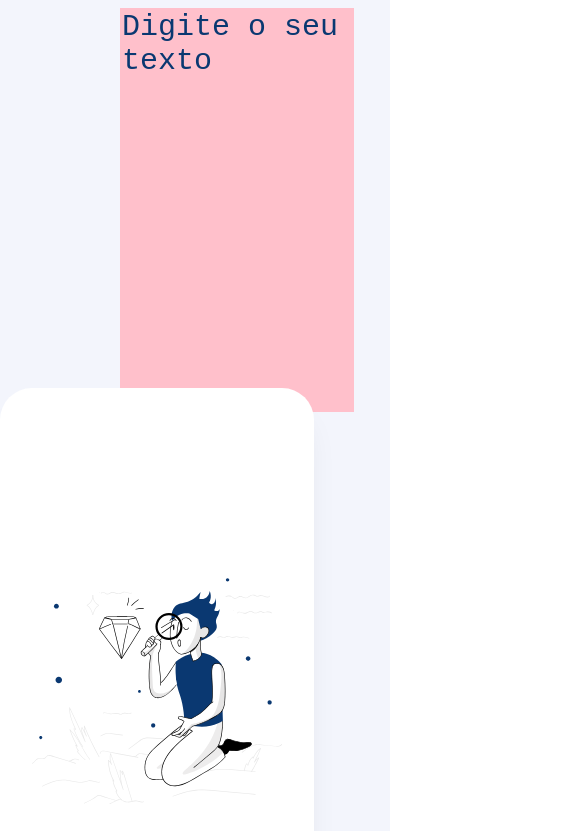
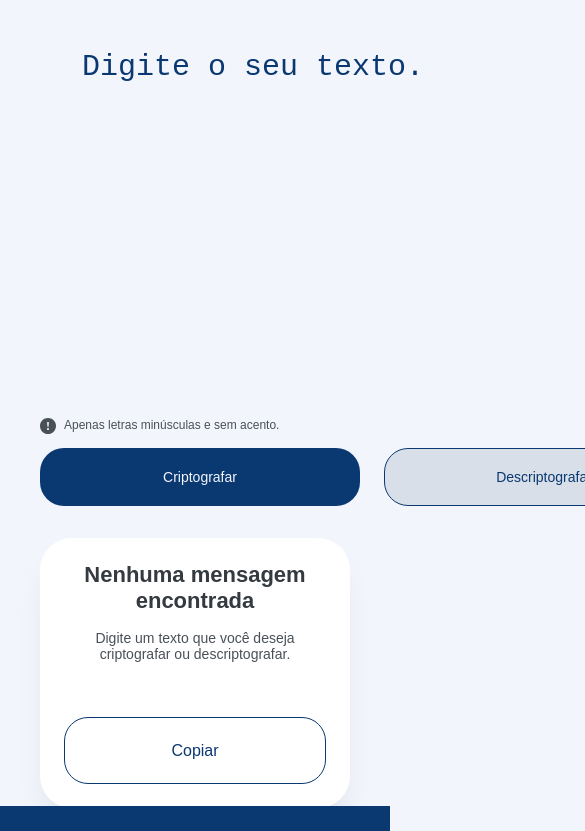
Before and after one commit to Isabelandreoli/desafio-decodificador, a plain HTML site: page index.html in a window 390 px wide. Shown: the part 84-915 px from the top of the page, 585 px wide, since content can reach past the window. Drawn offline with Linux system fonts and the light colour scheme.

Commit message:
add responsivo e detalhes no código

```diff
--- a/css/conteudo.css
+++ b/css/conteudo.css
@@ -1,16 +1,15 @@
 .box-container {
-  max-width: 1600px;
   display: flex;
-  flex-wrap: wrap;
   background-color: #f3f5fc;
-  /* max-width: 100%; */
+  max-width: 100%;
   gap: 40px;
 }
 
 .box-entrada {
+  display: block;
   background-color: #f3f5fc;
   padding: 0 40px 0 120px;
-  width: 950px;
+  width: 100%;
   height: 400px;
 }
 
@@ -21,7 +20,7 @@
   color: #0a3871;
   font-size: 30px;
   border: none;
-  background-color: pink;
+  background-color: #f3f5fc;
 }
 
 #texto::placeholder {
@@ -35,7 +34,7 @@
   text-align: center;
   background-color: #fff;
   border-radius: 32px;
-  padding: 190px 32px;
+  padding: 105px 32px;
   box-shadow: 0px 24px 32px -8px rgba(0, 0, 0, 0.08);
 }
 
@@ -51,13 +50,24 @@
   color: #495057;
 }
 
+.copiar {
+  margin-top: 55px;
+  font-size: 16px;
+  color: #0a3871;
+  background-color: #fff;
+  width: 100%;
+  height: 67px;
+  border-radius: 24px;
+  border: 1px solid #0a3871;
+}
+
 .img {
   object-fit: contain;
   width: 250px;
 }
 
 .envio {
-  margin-left: 140px;
+  margin-left: 40px;
   margin-top: -200px;
 }
 
--- a/css/footer.css
+++ b/css/footer.css
@@ -7,8 +7,6 @@ footer {
 .footer {
   display: grid;
   grid-template-columns: 1fr 1fr;
-  padding: 32px;
-  /* margin: 0 auto; */
   padding: 28px 120px;
 }
 
--- a/css/global.css
+++ b/css/global.css
@@ -2,6 +2,11 @@ body {
   font-family: Arial, Helvetica, sans-serif;
   margin: 0;
   overflow-x: hidden;
+  background-color: #f3f5fc;
+}
+
+.box-bg {
+  margin: 0 40px;
 }
 
 h2,
--- /dev/null
+++ b/css/responsivo/tela-grande.css
@@ -0,0 +1,12 @@
+@media (max-width: 1300px){
+  .box-saida {
+    max-width: 200px;
+  }
+  .img {
+    width: 200px;
+  }
+  .footer {
+    display: flex;
+    gap: 40px;
+  }
+}
--- /dev/null
+++ b/css/responsivo/tela-media.css
@@ -0,0 +1,46 @@
+@media (max-width: 800px) {
+  .box-container {
+    display: block;
+    height: 350px;
+  }
+  .img {
+    display: none;
+  }
+  .box-entrada {
+    margin-top: 40px;
+    width: 700px;
+    height: 350px;
+    padding: 0;
+  }
+  .entrada {
+    width: 100%;
+    height: 100%;
+    margin-left: 40px;
+  }
+  .envio {
+    margin-top: auto;
+  }
+  .box-saida {
+    background-color: #fff;
+    margin-top: 140px;
+    max-width: 100%;
+    max-height: auto;
+    padding: 24px;
+  }
+  .box-saida h2 {
+    margin: 0;
+  }
+  .envio{
+    margin-top: 20px;
+    margin-left: 0;
+  }
+  .cripto,
+  .descripto {
+    font-size: 14px;
+    width: 320px;
+    height: 58px;
+  }
+  .footer {
+    margin-top: 300px;
+  }
+}
--- a/css/style.css
+++ b/css/style.css
@@ -2,3 +2,7 @@
 @import "./header.css";
 @import "./conteudo.css";
 @import "./footer.css";
+
+@import "./responsivo/tela-grande.css";
+@import "./responsivo/tela-media.css";
+@import "./responsivo/tela-pequena.css";
--- a/index.html
+++ b/index.html
@@ -18,12 +18,13 @@
   <main class="box-bg">
     <div class="box-container ">
       <div class="box-entrada">
-        <textarea class="entrada" name="texto" id="texto" style="resize: none">Digite o seu texto</textarea>
+        <textarea class="entrada" name="texto" id="texto" style="resize: none">Digite o seu texto.</textarea>
       </div>
       <div class="box-saida ">
         <img class="img" src="./img/desenho.svg" alt="">
         <h2>Nenhuma mensagem encontrada</h2>
         <p>Digite um texto que você deseja criptografar ou descriptografar.</p>
+        <button class="copiar">Copiar</button>
       </div>
     </div>
     <div class="envio">
```
Also changed, not shown: css/responsivo/tela-pequena.css (added).
